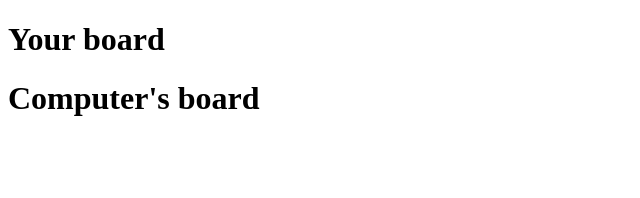
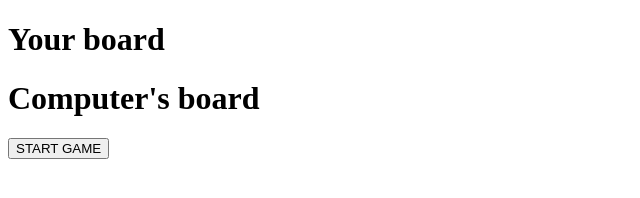
Before and after one commit to rgb-katana/odin-battleship, a plain HTML site: page index.html in a window 1280 px wide. Shown: the whole page, without its empty margins (0-640 px from the left). Drawn offline with Linux system fonts and the light colour scheme.

Commit message:
add forms

```diff
--- a/index.html
+++ b/index.html
@@ -21,6 +21,81 @@
           <div class="app__fieldAI"></div>
         </div>
       </main>
+      <div class="controls">
+        <button class="controls__button">START GAME</button>
+        <!-- <form action="#" class="form">
+          <p class="form__message">
+            Place your ships!<br />
+            <b
+              >Input the beggining coordinate and the end coordinate like this:
+              0,0 0,1</b
+            >
+          </p>
+          <div class="form__input-box">
+            <input
+              type="text"
+              class="form__input"
+              id="carrier"
+              name="carrier"
+              required
+            />
+            <label for="carrier" class="form__label"
+              >Your Carrier [5 cells]</label
+            >
+          </div>
+          <div class="form__input-box">
+            <input
+              type="text"
+              class="form__input"
+              id="battleship"
+              name="battleship"
+              required
+            />
+            <label for="battleship" class="form__label"
+              >Your Battleship [4 cells]</label
+            >
+          </div>
+          <div class="form__input-box">
+            <input
+              type="text"
+              class="form__input"
+              id="cruiser"
+              name="cruiser"
+              required
+            />
+            <label for="cruiser" class="form__label"
+              >Your Cruiser [3 cells]</label
+            >
+          </div>
+          <div class="form__input-box">
+            <input
+              type="text"
+              class="form__input"
+              id="submarine"
+              name="submarine"
+              required
+            />
+            <label for="submarine" class="form__label"
+              >Your Submarine [3 cells]</label
+            >
+          </div>
+          <div class="form__input-box">
+            <input
+              type="text"
+              class="form__input"
+              id="destroyer"
+              name="destroyer"
+              required
+            />
+            <label for="destroyer" class="form__label"
+              >Your Destroyer [2 cells]</label
+            >
+          </div>
+          <div class="form__submit">
+            <button class="button__submit">Begin the battle</button>
+          </div> -->
+        </form>
+      </div>
       <footer class="footer"></footer>
     </div>
   </body>
```
